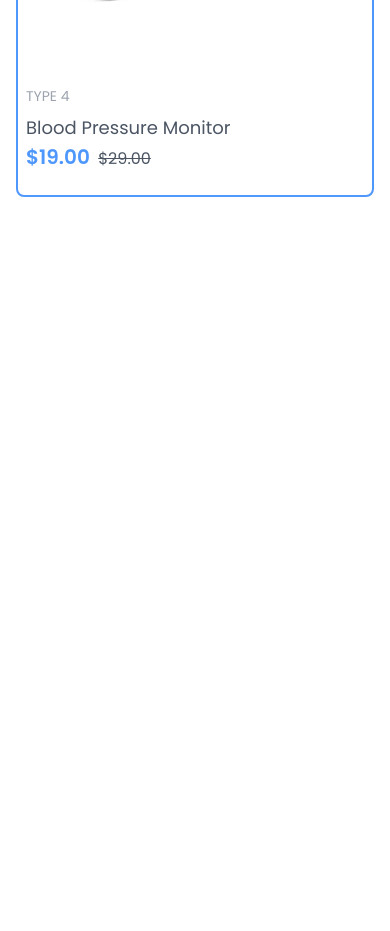
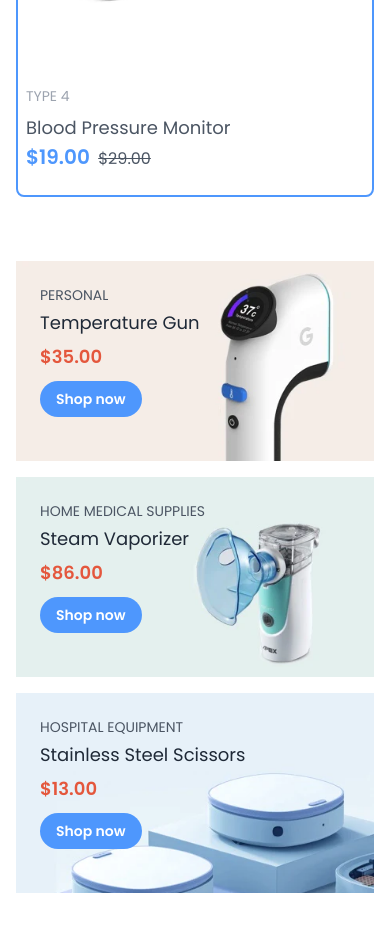
Before and after one commit to WebCONuz/med-technique-template, a website: page src/index.html in a window 390 px wide. Shown: the part 1398-2329 px from the top of the page. Before the commit the page ends 1659 px from the top, so only its background shows below. Drawn offline with nearby package versions, Linux system fonts and the light colour scheme; files whose address does not match are found by name.

Commit message:
Added responsive daily-product part-2

```diff
--- a/src/index.html
+++ b/src/index.html
@@ -1059,6 +1059,106 @@
           </div>
         </div>
       </div>
+      <div
+        class="container mt-16 flex flex-wrap lg:flex-nowrap justify-between"
+      >
+        <!-- 1 -->
+        <div
+          class="daily-product__card mb-4 sm:mb-7 lg:mb-0 w-full md:w-[48%] lg:w-[32%] xl:w-[31.5%] h-[200px] sm:h-[220px] md:h-[190px] xl:h-[240px] relative"
+        >
+          <img
+            src="./images/daily/banner-1.webp"
+            alt="intro-img"
+            class="w-full h-full object-cover"
+          />
+          <div class="absolute top-0 left-0 w-full h-full p-6 xl:p-8">
+            <p
+              class="uppercase text-sm xl:text-base mb-1 sm:mb-[6px] xl:mb-2 text-gray-600"
+            >
+              PERSONAL
+            </p>
+            <p
+              class="text-lg xl:text-[22px] mb-[6px] sm:mb-[10px] xl:mb-3 text-gray-800"
+            >
+              Temperature Gun
+            </p>
+            <p
+              class="text-[#E4573D] mb-4 sm:mb-6 xl:mb-8 font-semibold text-lg xl:text-2xl"
+            >
+              $35.00
+            </p>
+            <a
+              href="#"
+              class="py-2 xl:py-3 px-4 xl:px-6 text-sm xl:text-base font-semibold rounded-[27px] text-white bg-[#4E97FD] hover:bg-[#E4573D] duration-300"
+              >Shop now</a
+            >
+          </div>
+        </div>
+        <!-- 2 -->
+        <div
+          class="daily-product__card mb-4 sm:mb-7 lg:mb-0 w-full md:w-[48%] lg:w-[32%] xl:w-[31.5%] h-[200px] sm:h-[220px] md:h-[190px] xl:h-[240px] relative"
+        >
+          <img
+            src="./images/daily/banner-2.webp"
+            alt="intro-img"
+            class="w-full h-full object-cover"
+          />
+          <div class="absolute top-0 left-0 w-full h-full p-6 xl:p-8">
+            <p
+              class="uppercase text-sm xl:text-base mb-1 sm:mb-[6px] xl:mb-2 text-gray-600"
+            >
+              HOME MEDICAL SUPPLIES
+            </p>
+            <p
+              class="text-lg xl:text-[22px] mb-[6px] sm:mb-[10px] xl:mb-3 text-gray-800"
+            >
+              Steam Vaporizer
+            </p>
+            <p
+              class="text-[#E4573D] mb-4 sm:mb-6 xl:mb-8 font-semibold text-lg xl:text-2xl"
+            >
+              $86.00
+            </p>
+            <a
+              href="#"
+              class="py-2 xl:py-3 px-4 xl:px-6 text-sm xl:text-base font-semibold rounded-[27px] text-white bg-[#4E97FD] hover:bg-[#E4573D] duration-300"
+              >Shop now</a
+            >
+          </div>
+        </div>
+        <!-- 3 -->
+        <div
+          class="daily-product__card mb-4 sm:mb-7 lg:mb-0 w-full md:w-[48%] lg:w-[32%] xl:w-[31.5%] h-[200px] sm:h-[220px] md:h-[190px] xl:h-[240px] relative"
+        >
+          <img
+            src="./images/daily/banner-3.webp"
+            alt="intro-img"
+            class="w-full h-full object-cover"
+          />
+          <div class="absolute top-0 left-0 w-full h-full p-6 xl:p-8">
+            <p
+              class="uppercase text-sm xl:text-base mb-1 sm:mb-[6px] xl:mb-2 text-gray-600"
+            >
+              HOSPITAL EQUIPMENT
+            </p>
+            <p
+              class="text-lg xl:text-[22px] mb-[6px] sm:mb-[10px] xl:mb-3 text-gray-800"
+            >
+              Stainless Steel Scissors
+            </p>
+            <p
+              class="text-[#E4573D] mb-4 sm:mb-6 xl:mb-8 font-semibold text-lg xl:text-2xl"
+            >
+              $13.00
+            </p>
+            <a
+              href="#"
+              class="py-2 xl:py-3 px-4 xl:px-6 text-sm xl:text-base font-semibold rounded-[27px] text-white bg-[#4E97FD] hover:bg-[#E4573D] duration-300"
+              >Shop now</a
+            >
+          </div>
+        </div>
+      </div>
     </section>
 
     <script src="https://cdn.jsdelivr.net/npm/swiper@9/swiper-bundle.min.js"></script>
```
Also changed, not shown: src/images/daily/banner-1.webp (added), src/images/daily/banner-2.webp (added), src/images/daily/banner-3.webp (added).
